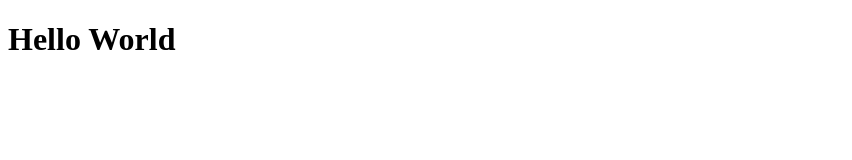
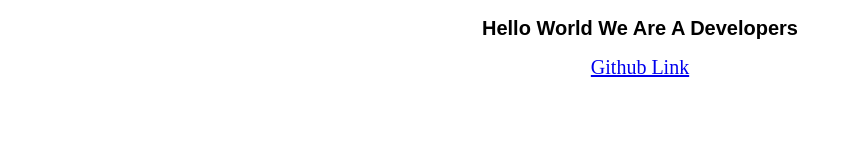
Before and after one commit to Belac44/Microverse-trials-project, a plain HTML site: page index.html in a window 1280 px wide. Shown: the whole page, without its empty margins (0-852 px from the left). Drawn offline with Linux system fonts and the light colour scheme.

Commit message:
changing the code souce html and css

```diff
--- a/index.html
+++ b/index.html
@@ -1,12 +1,26 @@
 <!DOCTYPE html>
 <html lang="en">
+
 <head>
     <meta charset="UTF-8">
     <meta http-equiv="X-UA-Compatible" content="IE=edge">
     <meta name="viewport" content="width=device-width, initial-scale=1.0">
+    <link rel="stylesheet" href="style.css">
     <title>Microverse Trials</title>
 </head>
+
 <body>
-   <h1>Hello World</h1>
+    <section id="welcome-section">
+        <h1> Hello World We Are A Developers</h1>
+    </section>
+    <section class="project-title" id="projects">
+    </section>
+    <nav id="navbar">
+        <a href="https://github.com/amire12345">
+            Github Link
+        </a>
+    </nav>
+
 </body>
+
 </html>
--- /dev/null
+++ b/style.css
@@ -0,0 +1,28 @@
+* {
+    font-size: 20px;
+}
+
+.body {
+    background: fixed;
+    margin: auto;
+    font-size: 30px;
+    letter-spacing: 2px;
+}
+
+#welcome-section {
+    padding-top: 0rem;
+    font-family: Arial, Helvetica, sans-serif;
+    text-align: center;
+    margin-right: auto;
+    margin-left: auto;
+}
+
+#navbar {
+    text-align: center;
+}
+
+#navbar a::before {
+    background-color: blueviolet;
+    color: red;
+    cursor: pointer;
+}
```
